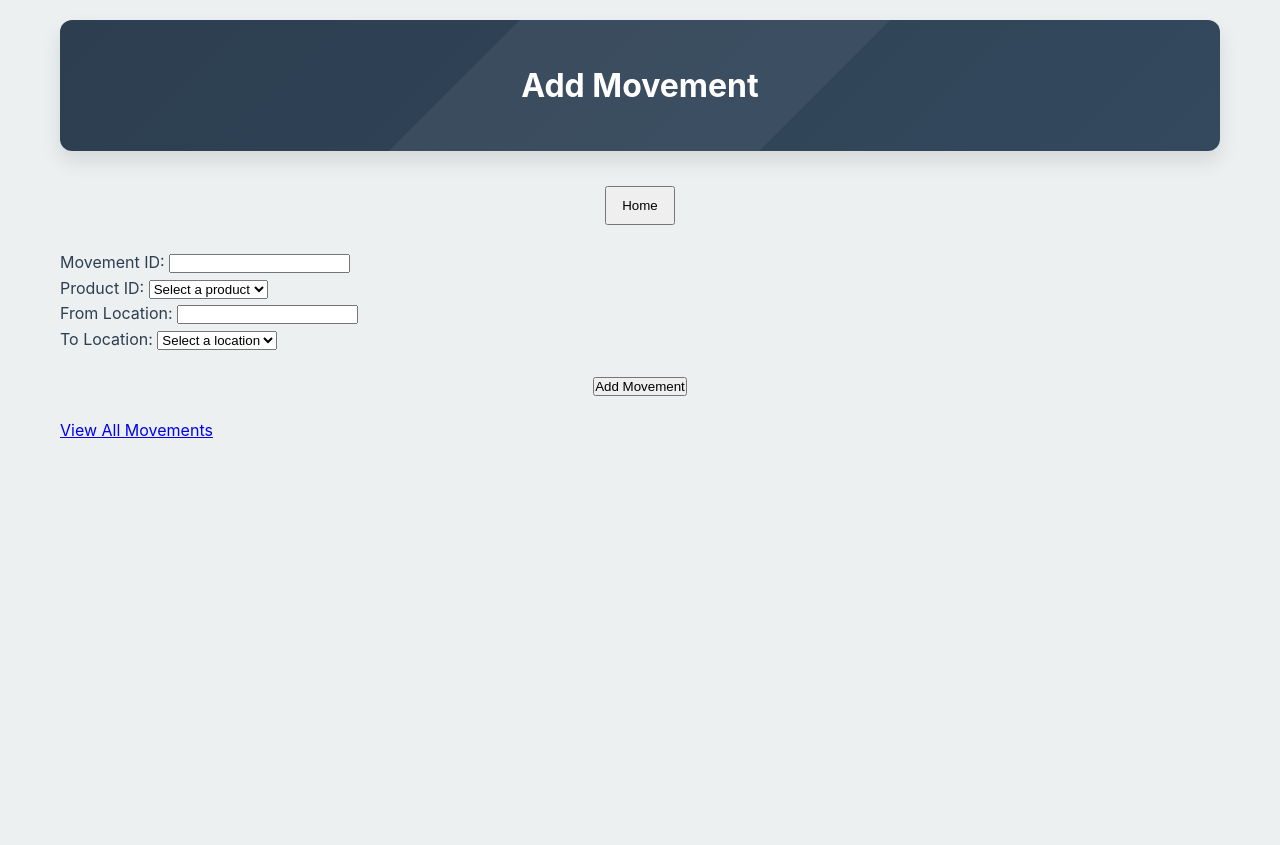
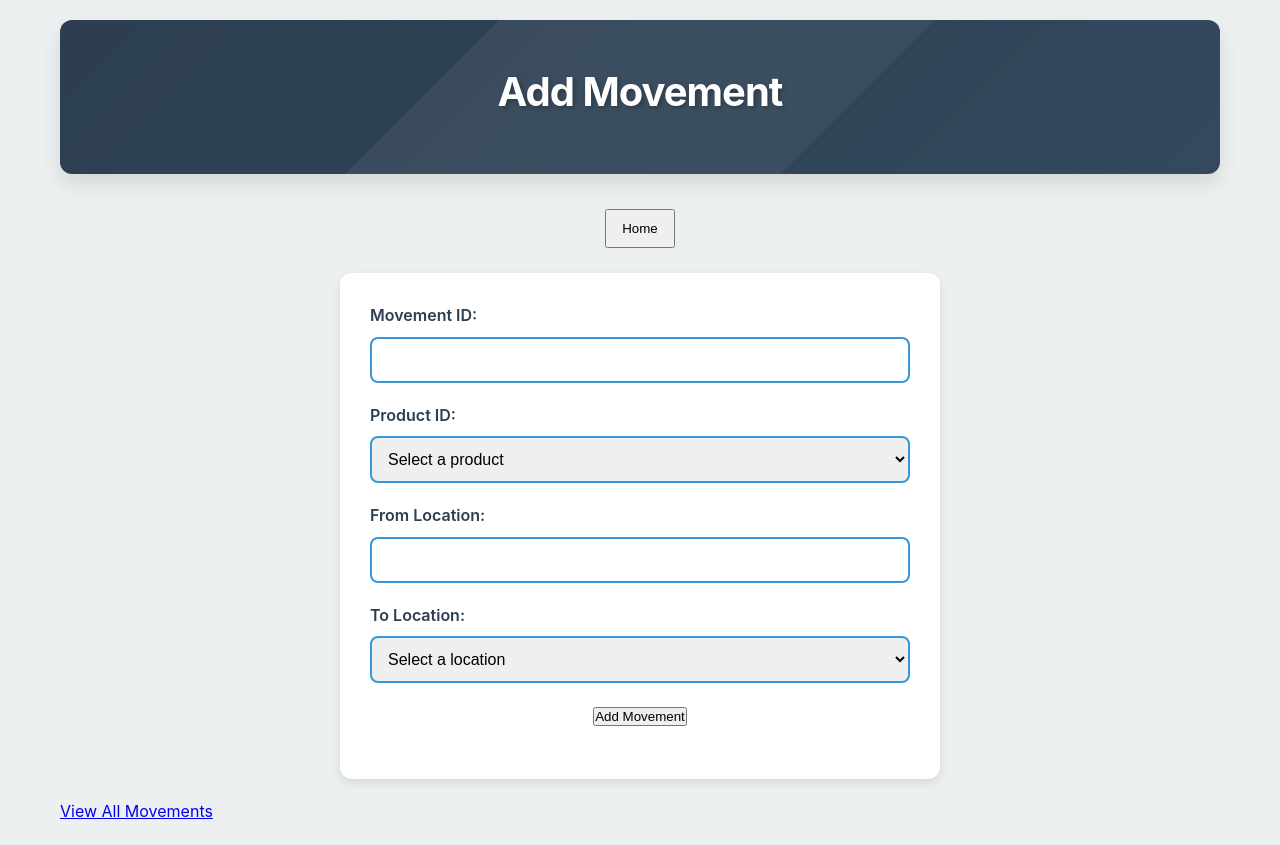
Before and after one commit to UsmanHameed20030505/CRUD-APP.JS, a Python web app: template templates/add_movement.html in a window 1280 px wide. Before the commit the page ends 438 px from the top, so only its background shows below. Run offline with Jinja, Linux system fonts and the light colour scheme; the template is opened without the code that fills it, so the values that code supplies are empty.

Commit message:
Update view.css

```diff
--- a/static/view.css
+++ b/static/view.css
@@ -54,3 +54,47 @@ header::before {
     background: rgba(255, 255, 255, 0.05);
     transform: rotate(-45deg);
 }
+header h1 {
+    font-size: 2.5em;
+    font-weight: 700;
+    letter-spacing: -1px;
+    margin-bottom: 10px;
+    text-shadow: 2px 2px 4px rgba(0, 0, 0, 0.3);
+}
+
+header h4 {
+    font-weight: 300;
+    color: rgba(255, 255, 255, 0.8);
+}
+
+/* Form Styling */
+form {
+    background-color: var(--white);
+    padding: 30px;
+    border-radius: 12px;
+    box-shadow: 0 4px 10px rgba(0, 0, 0, 0.1);
+    max-width: 600px;
+    margin: 20px auto;
+}
+
+.form-group {
+    margin-bottom: 20px;
+}
+
+label {
+    display: block;
+    margin-bottom: 8px;
+    font-weight: 600;
+    color: var(--primary-color);
+}
+
+input[type="text"],
+input[type="number"],
+select {
+    width: 100%;
+    padding: 12px;
+    border: 2px solid var(--accent-color);
+    border-radius: 8px;
+    font-size: 16px;
+    transition: all 0.3s ease;
+}
```
